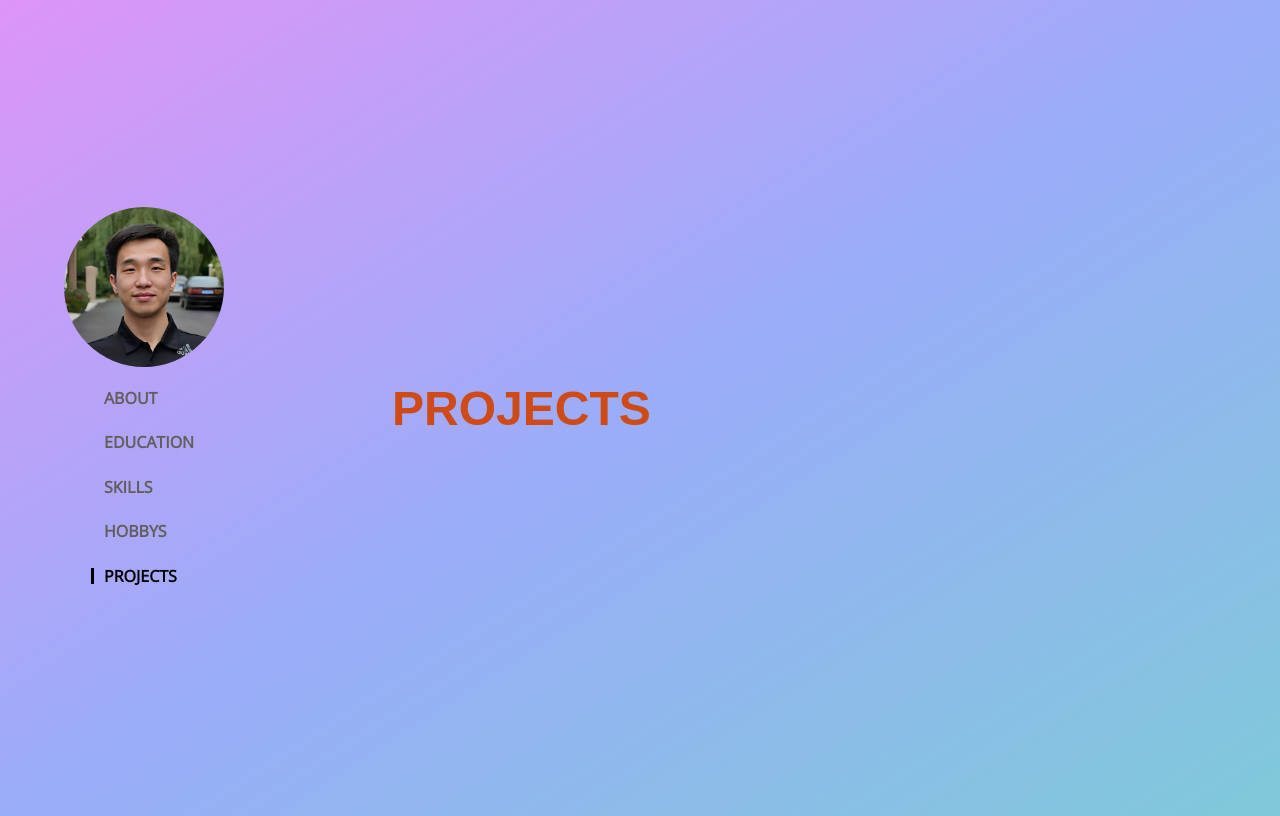
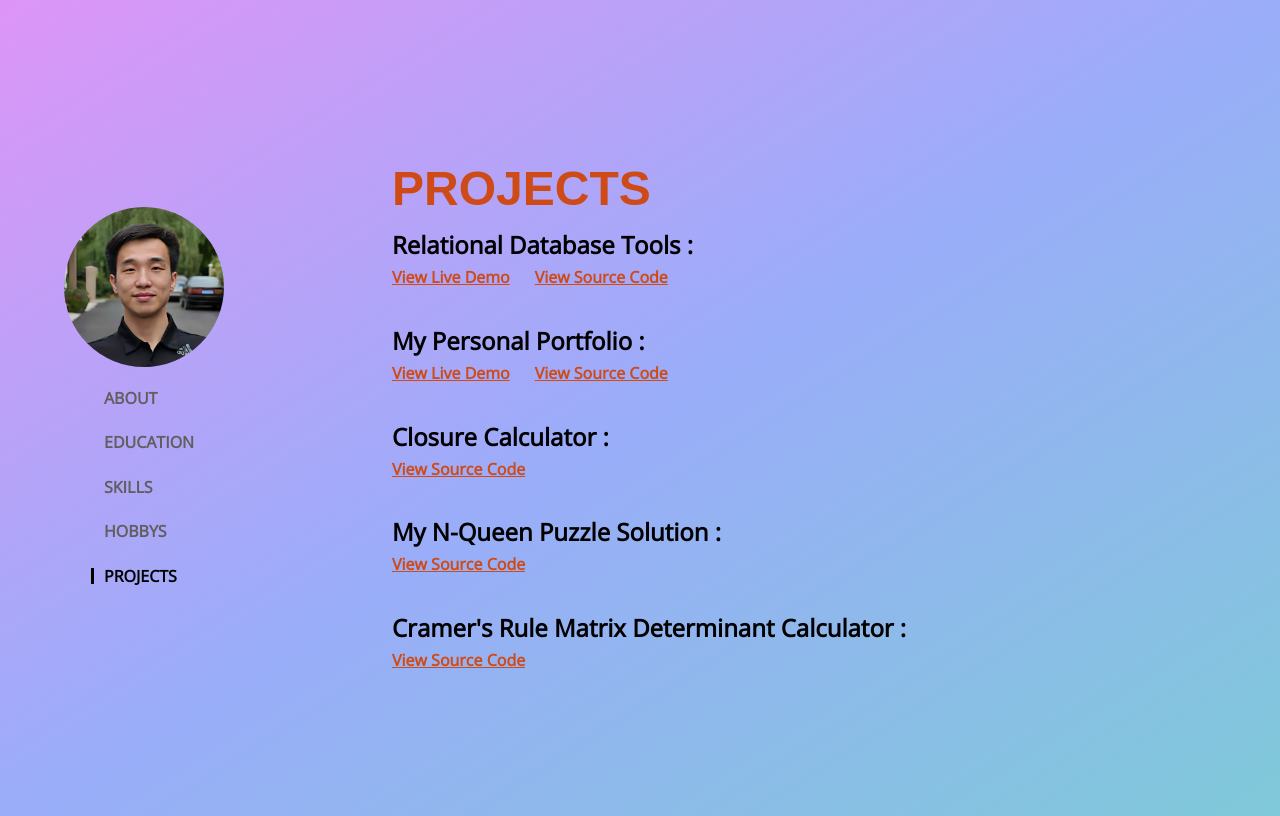
Before and after one commit to HafidElmoudden/hafidelmoudden.github.io, a plain HTML site: page index.html in a window 1280 px wide. Both pictures are taken after a click on the item "PROJECTS". Drawn offline with nearby package versions, Linux system fonts and the light colour scheme; a web font is replaced by a local one.

Commit message:
Added projects section

```diff
--- a/index.html
+++ b/index.html
@@ -92,6 +92,40 @@
         </div>
         <div class="items projects">
             <h1 class="itemsname" style="color: #ce4a16">PROJECTS</h1>
+            <div class="project">
+                <div class="project-item">
+                    <h2>Relational Database Tools :</h3>
+                    <div>
+                        <p><a target="_blank" href="https://vercel-relational-database-tools.vercel.app/">View Live Demo</a></p>
+                        <p><a target="_blank" href="https://github.com/HafidElmoudden/Relational-Database-Tools">View Source Code</a></p>
+                    </div>
+                </div>
+                <div class="project-item">
+                    <h2>My Personal Portfolio :</h3>
+                    <div>
+                        <p><a target="_blank" href="https://hafidelmoudden.github.io/">View Live Demo</a></p>
+                        <p><a target="_blank" href="https://github.com/HafidElmoudden/hafidelmoudden.github.io">View Source Code</a></p>
+                    </div>
+                </div>
+                <div class="project-item">
+                    <h2>Closure Calculator :</h3>
+                    <div>
+                        <p><a target="_blank" href="https://github.com/HafidElmoudden/Relational-Database-Closure-Calculator">View Source Code</a></p>
+                    </div>
+                </div>
+                <div class="project-item">
+                    <h2>My N-Queen Puzzle Solution :</h3>
+                    <div>
+                        <p><a target="_blank" href="https://github.com/HafidElmoudden/N-Queen-Puzzle-Solution">View Source Code</a></p>
+                    </div>
+                </div>
+                <div class="project-item">
+                    <h2>Cramer's Rule Matrix Determinant Calculator :</h3>
+                    <div>
+                        <p><a target="_blank" href="https://github.com/HafidElmoudden/N-Queen-Puzzle-Solution">View Source Code</a></p>
+                    </div>
+                </div>
+            </div>
         </div>
     </div>
     <script src="script.js"></script>
--- a/style.css
+++ b/style.css
@@ -154,3 +154,33 @@ header ul {
     font-family: 'Open Sans', sans-serif;
     font-weight: bold;
 }
+
+.projects {
+    font-family: 'Open Sans', sans-serif;
+    font-weight: bold;
+}
+.project {
+    margin-top: -40px;
+}
+.project-item {
+    display: flex;
+    flex-direction: column;
+}
+.project-item div p {
+    margin-top: -15px;
+    color: #CE4A16;
+}
+
+.project-item div p a {
+    color: inherit;
+    text-decoration: underline;
+}
+
+.project-item div p:not(:first-child) {
+    padding-left: 25px;
+}
+
+.project-item div {
+    display: flex;
+    flex-direction: row;
+}
```
